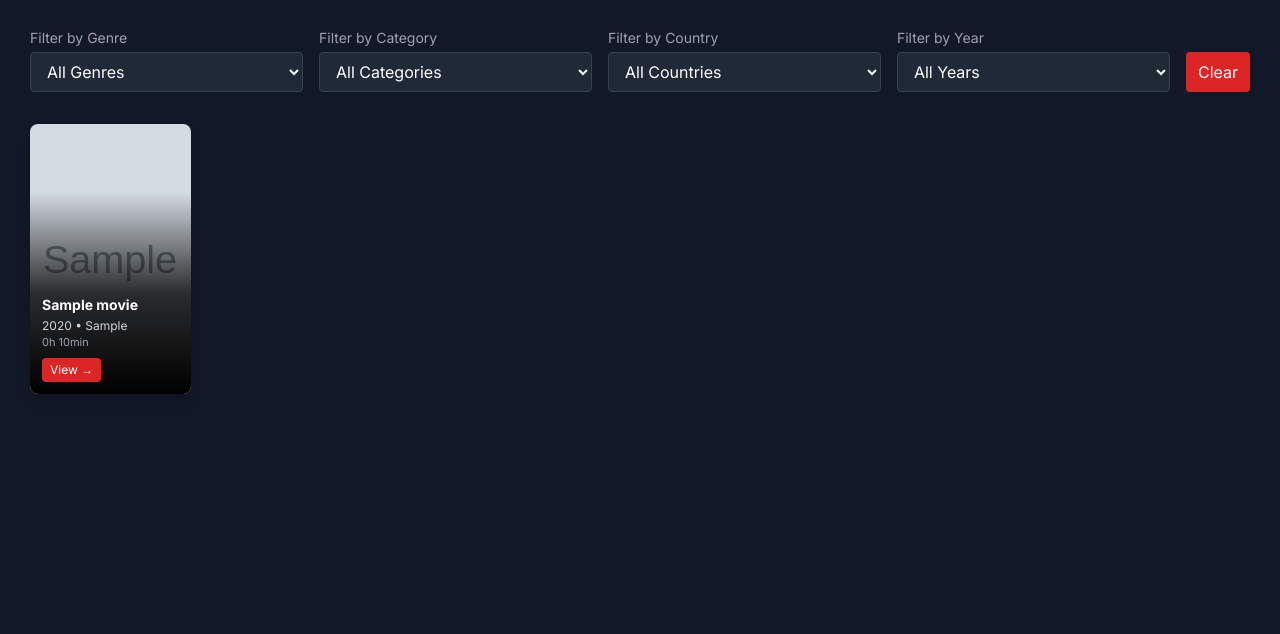
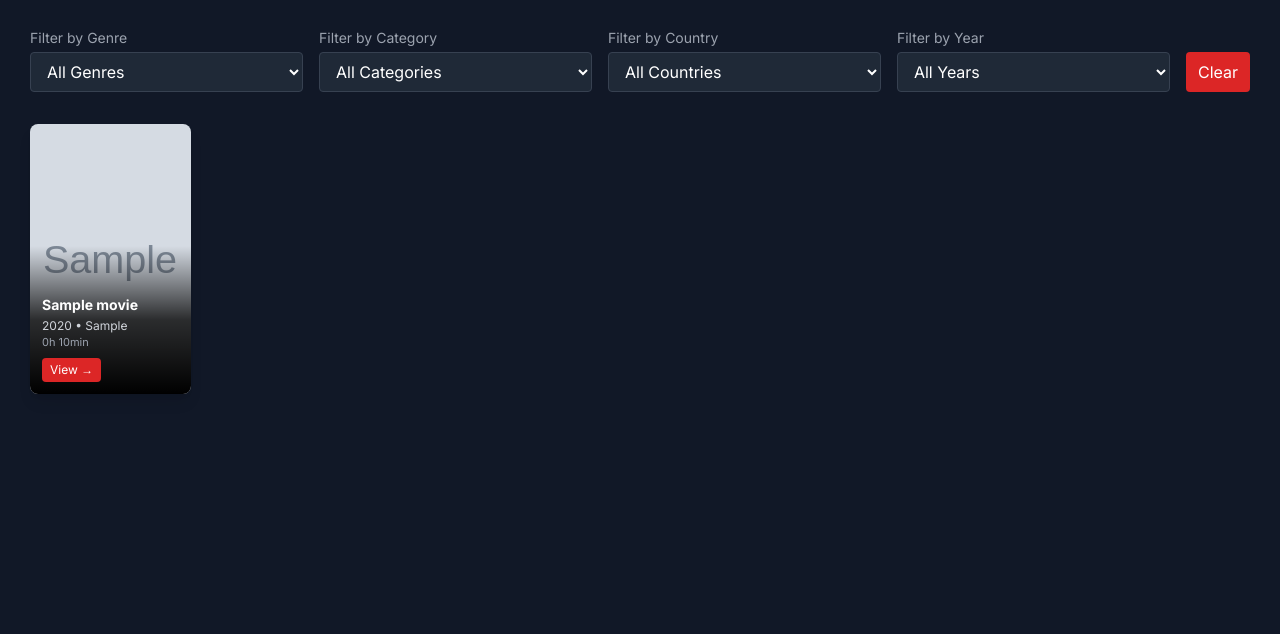
Before and after one commit to KramarenkoVladyslav/cinematica, a Django app: page /movies/ in a window 1280 px wide. Shown: the part 72-706 px from the top of the page. Run offline with Django 4.2, Linux system fonts and the light colour scheme; tables that the repository leaves empty hold one stand-in row (Sample ...); some libraries are stand-ins or nearby versions.

Commit message:
Chenged bg-gradient for movie poster

```diff
--- a/movies/templates/movies/movie_list.html
+++ b/movies/templates/movies/movie_list.html
@@ -73,7 +73,7 @@
                 <img src="{{ movie.poster.url }}" alt="{{ movie.title }}"
                      class="absolute inset-0 w-full h-full object-cover object-top group-hover:opacity-80 transition" />
 
-                <div class="absolute bottom-0 left-0 right-0 h-[75%] bg-gradient-to-t from-black via-black/80 to-transparent z-10"></div>
+                <div class="absolute bottom-0 left-0 right-0 h-[55%] bg-gradient-to-t from-black via-black/80 to-transparent z-10"></div>
 
                 <div class="absolute bottom-0 z-20 p-3 w-full">
                     <h2 class="text-sm font-bold text-white leading-tight truncate">{{ movie.title }}</h2>
```
